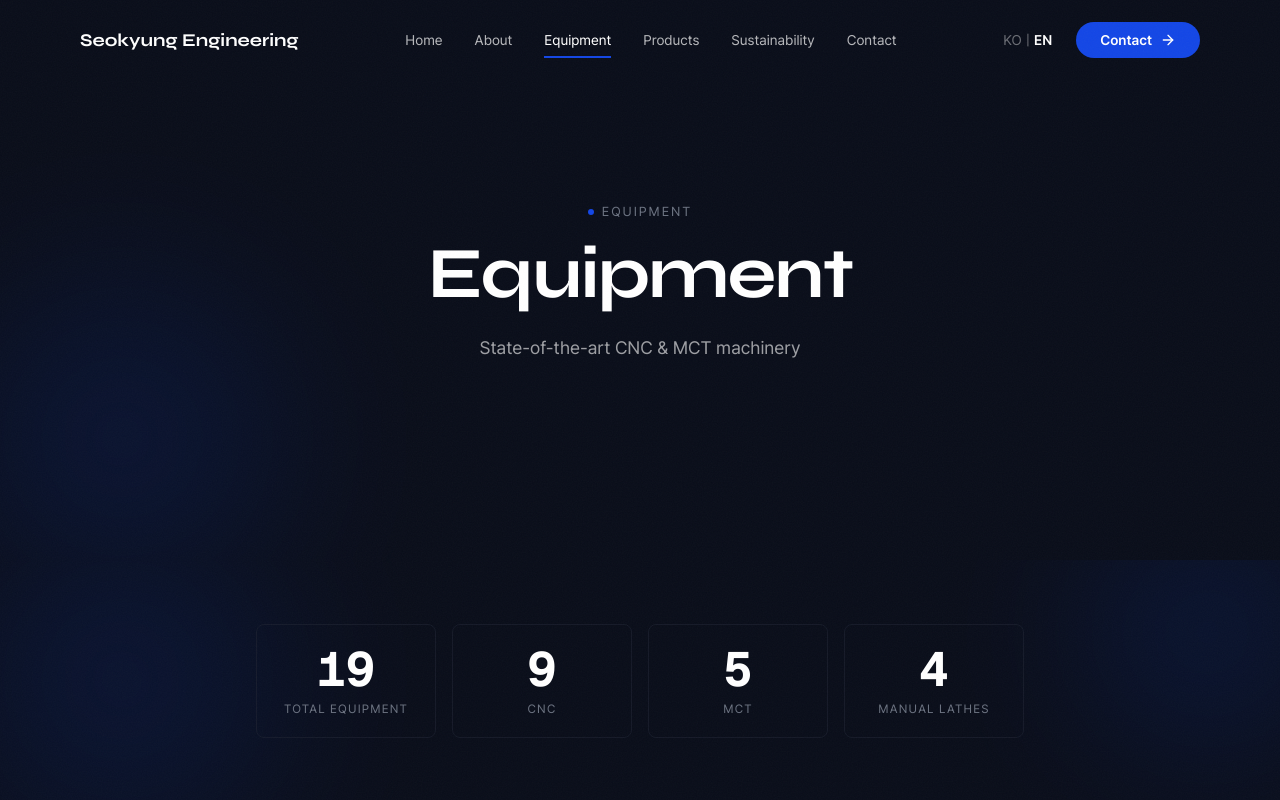
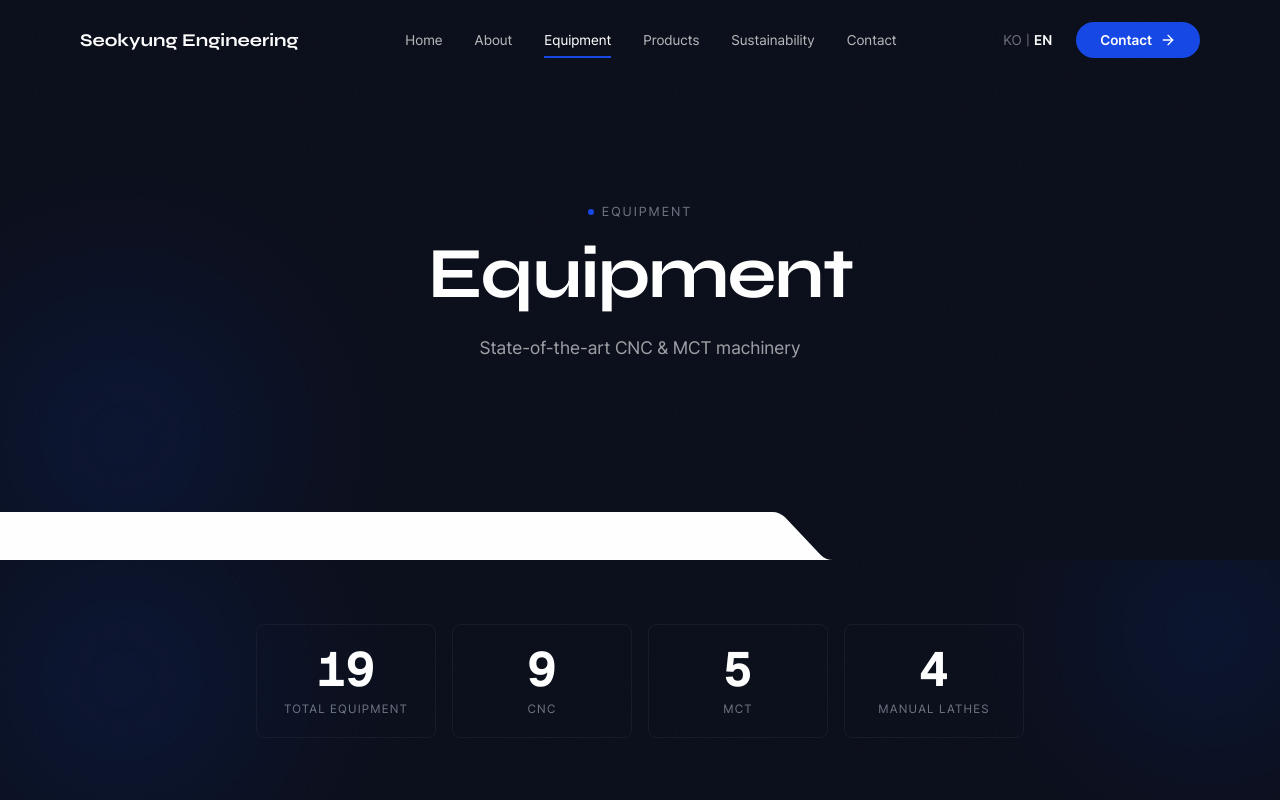
Before and after one commit to SeoKyungeng/seokyung-web, a Next.js app: page /en/equipment in a window 1280 px wide. Shown: the top 800 px of the page. Built offline with nearby package versions, Linux system fonts and the light colour scheme.

Commit message:
feat(common): PageHeader에 노치 디자인 적용

```diff
--- a/src/components/common/PageHeader.tsx
+++ b/src/components/common/PageHeader.tsx
@@ -22,6 +22,22 @@
           </p>
         )}
       </div>
+
+      {/* Notch — 왼쪽 수평 bar + 오른쪽 SVG 커브 하강 */}
+      <div
+        className="absolute bottom-0 left-0 right-[33%] h-9 bg-white md:right-[40%] md:h-12"
+        aria-hidden="true"
+      >
+        <svg
+          className="absolute right-0 top-0 h-full translate-x-[99%]"
+          viewBox="0 0 51 30"
+          fill="white"
+          preserveAspectRatio="none"
+          style={{ width: "clamp(60px, 6vw, 100px)" }}
+        >
+          <path d="M0 0h3.565c3.212 0 6.293 1.264 8.565 3.513l23.207 22.974A12.175 12.175 0 0 0 43.902 30H51 0V0Z" />
+        </svg>
+      </div>
     </section>
   );
 }
```
